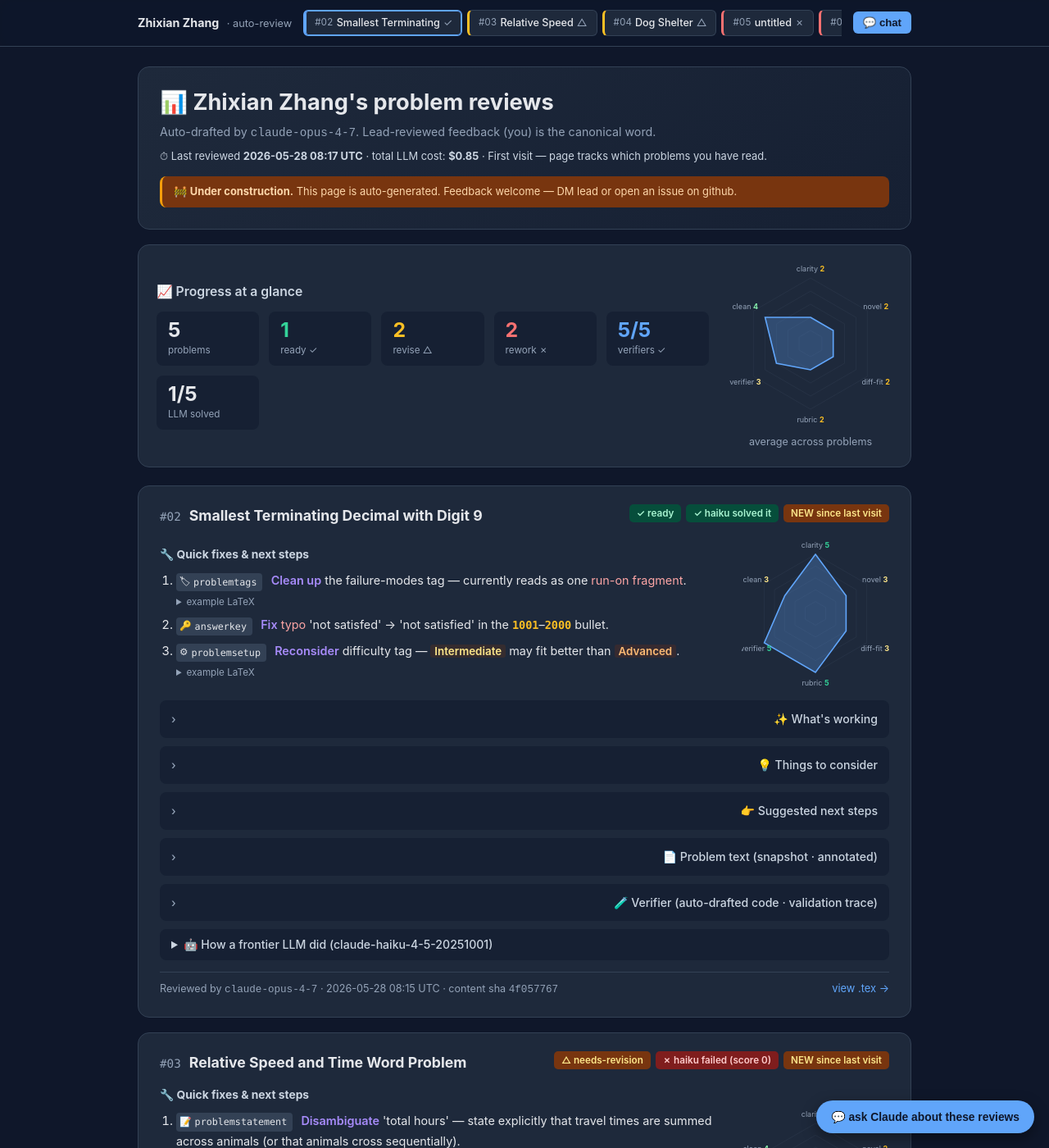
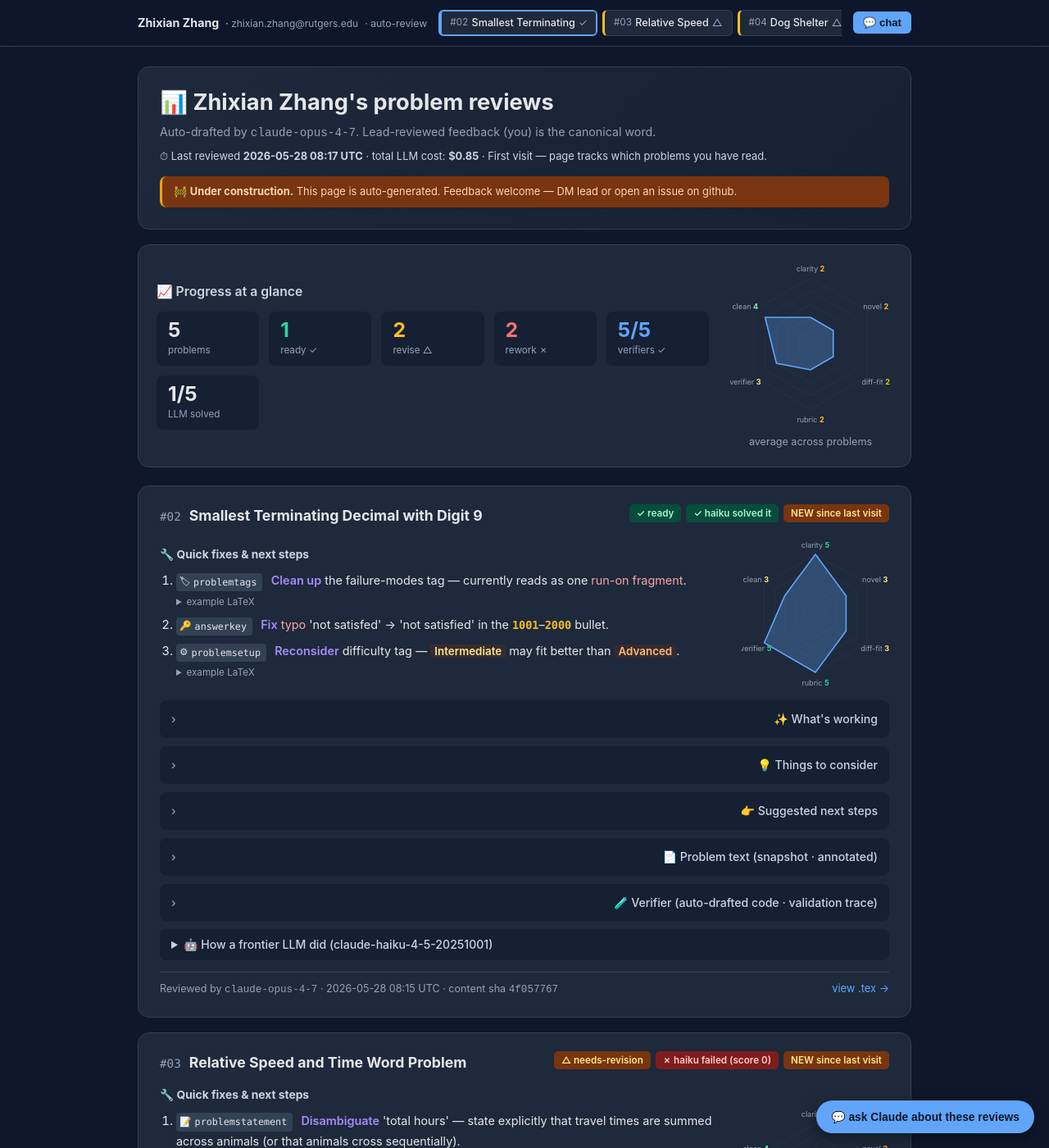
Before and after one commit to yulinl2/yulinl2.github.io, a Jekyll site: the page ai4statmath-review/contributor_01/index.html, which Jekyll copies as it is, in a window 1280 px wide and 1400 px high. Shown: the whole window at 82% size. Built offline with Jekyll 4.4.1, drawn with Linux system fonts in a browser that asks for light colours.

Commit message:
Publish AI4Stat/Math lit-review + reviews (2026-05-28T09:01Z, src e258d16)

```diff
--- a/ai4statmath-review/contributor_01/index.html
+++ b/ai4statmath-review/contributor_01/index.html
@@ -23,13 +23,39 @@
 .navbar { position:sticky; top:0; z-index:50; background:rgba(15,23,42,0.92);
           backdrop-filter:saturate(160%) blur(10px); border-bottom:1px solid var(--border); }
 .nav-inner { max-width:980px; margin:0 auto; padding:10px 18px; display:flex;
-             align-items:center; gap:14px; }
-.nav-brand { font-weight:700; font-size:.95em; white-space:nowrap; }
-.nav-brand .sub { color:var(--fg-dim); font-weight:400; font-size:.9em; margin-left:6px; }
-.nav-chips { flex:1; display:flex; gap:6px; overflow-x:auto; padding:2px 0;
-             scrollbar-width:thin; scrollbar-color:var(--bg-accent) transparent; }
+             align-items:center; gap:14px; flex-wrap:nowrap; }
+.nav-brand { font-weight:700; font-size:.95em; white-space:nowrap;
+             display:flex; align-items:baseline; gap:8px; min-width:0; flex-shrink:1;
+             overflow:hidden; text-overflow:ellipsis; }
+.nav-brand .name { font-weight:700; }
+.nav-brand .contact { font-weight:400; font-size:.84em; }
+.nav-brand .contact a { color:var(--fg-dim); text-decoration:none; }
+.nav-brand .contact a:hover { color:var(--primary); }
+.nav-brand .sub { color:var(--fg-dim); font-weight:400; font-size:.86em; }
+.nav-chips { flex:1 1 0; min-width:0; display:flex; gap:6px; overflow-x:auto;
+             padding:2px 0; scrollbar-width:thin; scrollbar-color:var(--bg-accent) transparent; }
 .nav-chips::-webkit-scrollbar { height:6px; }
 .nav-chips::-webkit-scrollbar-thumb { background:var(--bg-accent); border-radius:3px; }
+.nav-chat { flex:0 0 auto; }
+
+/* On mobile (<720px): wrap the inner so chips drop to row 2 full-width.
+   HTML order is brand → chips → chat. We bump `chat` ahead of chips with
+   `order` so row 1 stays `[brand … chat]` and chips fall to row 2. */
+@media (max-width:720px) {
+  .nav-inner { flex-wrap:wrap; }
+  .nav-brand { order:1; }
+  .nav-chat  { order:2; margin-left:auto; }
+  .nav-chips { order:3; flex-basis:100%; margin-top:4px; padding-bottom:2px; }
+}
+@media (max-width:480px) {
+  /* narrow: hide the "auto-review" subtitle so name + email + chat fit row 1. */
+  .nav-brand .sub { display:none; }
+  .nav-brand .contact { font-size:.78em; }
+}
+@media (max-width:360px) {
+  /* ultra-narrow: drop contact too, keep just name */
+  .nav-brand .contact { display:none; }
+}
 .chip { display:inline-flex; align-items:center; gap:4px; padding:5px 11px;
         border-radius:6px; font-size:.84em; text-decoration:none; color:var(--fg);
         background:var(--bg-card); border:1px solid var(--border); white-space:nowrap;
@@ -274,7 +300,11 @@
 
 <nav class="navbar">
   <div class="nav-inner">
-    <div class="nav-brand">Zhixian Zhang <span class="sub">· auto-review</span></div>
+    <div class="nav-brand">
+      <span class="name">Zhixian Zhang</span>
+      <span class="contact">·&nbsp;<a href="mailto:zhixian.zhang@rutgers.edu">zhixian.zhang@rutgers.edu</a></span>
+      <span class="sub">· auto-review</span>
+    </div>
     <div class="nav-chips"><a class="chip chip-ready" href="#problem-2"><span class="ch-num">#02</span> <span class="ch-kw">Smallest Terminating</span> <span class="dim">✓</span></a><a class="chip chip-revision" href="#problem-3"><span class="ch-num">#03</span> <span class="ch-kw">Relative Speed</span> <span class="dim">△</span></a><a class="chip chip-revision" href="#problem-4"><span class="ch-num">#04</span> <span class="ch-kw">Dog Shelter</span> <span class="dim">△</span></a><a class="chip chip-rework" href="#problem-5"><span class="ch-num">#05</span> <span class="ch-kw">untitled</span> <span class="dim">✗</span></a><a class="chip chip-rework" href="#problem-6"><span class="ch-num">#06</span> <span class="ch-kw">untitled</span> <span class="dim">✗</span></a></div>
     <button class="nav-chat" onclick="document.querySelector('.chat-fab').click();">💬 chat</button>
   </div>
```
Also changed, not shown: ai4statmath-review/index.html (+31 -5 lines).
